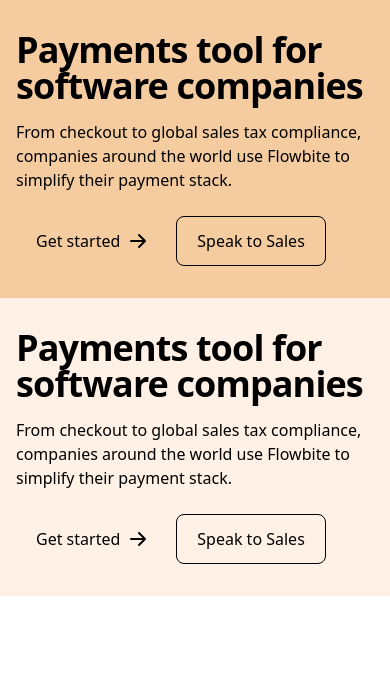
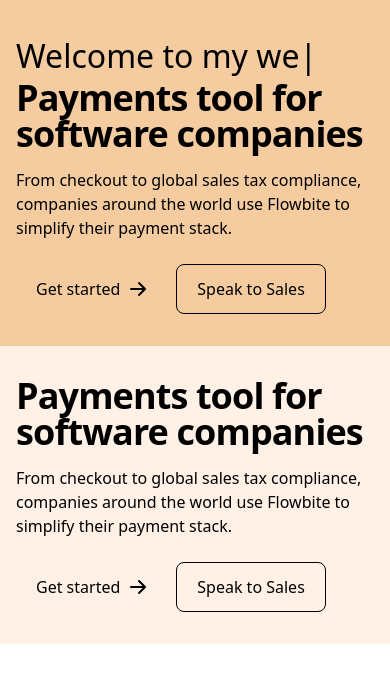
Before and after one commit to rockmafia/Julie_Site, a React (Vite) app: page / in a window 390 px wide. Shown: the top 682 px of the page. Built offline with nearby package versions, Linux system fonts and the light colour scheme.

Commit message:
Update App.jsx

```diff
--- a/src/App.jsx
+++ b/src/App.jsx
@@ -1,4 +1,4 @@
-
+import {TypeAnimation} from 'react-type-animation'
 
 function App() {
 
@@ -6,39 +6,52 @@
   return (
     <>
      <section className="bg-Sepia dark:bg-gray-900">
-    <div class="grid max-w-screen-xl px-4 py-8 mx-auto lg:gap-8 xl:gap-0 lg:py-16 lg:grid-cols-12">
-        <div class="mr-auto place-self-center lg:col-span-7">
-            <h1 class="max-w-2xl mb-4 text-4xl font-extrabold tracking-tight leading-none md:text-5xl xl:text-6xl dark:text-white">Payments tool for software companies</h1>
-            <p class="max-w-2xl mb-6 font-light text-gray-500 lg:mb-8 md:text-lg lg:text-xl dark:text-gray-400">From checkout to global sales tax compliance, companies around the world use Flowbite to simplify their payment stack.</p>
-            <a href="#" class="inline-flex items-center justify-center px-5 py-3 mr-3 text-base font-medium text-center text-white rounded-lg bg-primary-700 hover:bg-primary-800 focus:ring-4 focus:ring-primary-300 dark:focus:ring-primary-900">
+     <div>
+
+    </div>
+    <div className="grid max-w-screen-xl px-4 py-8 mx-auto lg:gap-8 xl:gap-0 lg:py-16 lg:grid-cols-12">
+        <div className="mr-auto place-self-center lg:col-span-7">
+        <TypeAnimation
+        sequence={[
+          `Welcome to my website!\nI'm a Developer\nand a Designer.`,
+          1000,
+          "",
+        ]}
+        speed={50}
+        style={{ whiteSpace: 'pre-line', fontSize: '2em' }}
+        repeat={Infinity}
+      />
+            <h1 className="max-w-2xl mb-4 text-4xl font-extrabold tracking-tight leading-none md:text-5xl xl:text-6xl dark:text-white">Payments tool for software companies</h1>
+            <p className="max-w-2xl mb-6 font-light text-gray-500 lg:mb-8 md:text-lg lg:text-xl dark:text-gray-400">From checkout to global sales tax compliance, companies around the world use Flowbite to simplify their payment stack.</p>
+            <a href="#" className="inline-flex items-center justify-center px-5 py-3 mr-3 text-base font-medium text-center text-white rounded-lg bg-primary-700 hover:bg-primary-800 focus:ring-4 focus:ring-primary-300 dark:focus:ring-primary-900">
                 Get started
-                <svg class="w-5 h-5 ml-2 -mr-1" fill="currentColor" viewBox="0 0 20 20" xmlns="http://www.w3.org/2000/svg"><path fill-rule="evenodd" d="M10.293 3.293a1 1 0 011.414 0l6 6a1 1 0 010 1.414l-6 6a1 1 0 01-1.414-1.414L14.586 11H3a1 1 0 110-2h11.586l-4.293-4.293a1 1 0 010-1.414z" clip-rule="evenodd"></path></svg>
+                <svg className="w-5 h-5 ml-2 -mr-1" fill="currentColor" viewBox="0 0 20 20" xmlns="http://www.w3.org/2000/svg"><path fillRule="evenodd" d="M10.293 3.293a1 1 0 011.414 0l6 6a1 1 0 010 1.414l-6 6a1 1 0 01-1.414-1.414L14.586 11H3a1 1 0 110-2h11.586l-4.293-4.293a1 1 0 010-1.414z" clipRule="evenodd"></path></svg>
             </a>
-            <a href="#" class="inline-flex items-center justify-center px-5 py-3 text-base font-medium text-center text-gray-900 border border-gray-300 rounded-lg hover:bg-gray-100 focus:ring-4 focus:ring-gray-100 dark:text-white dark:border-gray-700 dark:hover:bg-gray-700 dark:focus:ring-gray-800">
+            <a href="#" className="inline-flex items-center justify-center px-5 py-3 text-base font-medium text-center text-gray-900 border border-gray-300 rounded-lg hover:bg-gray-100 focus:ring-4 focus:ring-gray-100 dark:text-white dark:border-gray-700 dark:hover:bg-gray-700 dark:focus:ring-gray-800">
                 Speak to Sales
             </a>
         </div>
-        <div class="hidden lg:mt-0 lg:col-span-5 lg:flex">
+        <div className="hidden lg:mt-0 lg:col-span-5 lg:flex">
             <img src="https://images.unsplash.com/photo-1552858725-2758b5fb1286?q=80&w=2940&auto=format&fit=crop&ixlib=rb-4.0.3&ixid=M3wxMjA3fDB8MHxwaG90by1wYWdlfHx8fGVufDB8fHx8fA%3D%3D" alt="mockup"/>
         </div>
     </div>
 </section>
 
 <section className="bg-Salmon dark:bg-gray-900">
-    <div class="grid max-w-screen-xl px-4 py-8 mx-auto lg:gap-8 xl:gap-0 lg:py-16 lg:grid-cols-12">
+    <div className="grid max-w-screen-xl px-4 py-8 mx-auto lg:gap-8 xl:gap-0 lg:py-16 lg:grid-cols-12">
 
-        <div class="hidden lg:mt-0 lg:col-span-5 lg:flex">
+        <div className="hidden lg:mt-0 lg:col-span-5 lg:flex">
             <img src="https://images.unsplash.com/photo-1542435503-956c469947f6?q=80&w=3174&auto=format&fit=crop&ixlib=rb-4.0.3&ixid=M3wxMjA3fDB8MHxwaG90by1wYWdlfHx8fGVufDB8fHx8fA%3D%3D" alt="mockup"/>
         </div>
 
-        <div class="mr-auto place-self-center lg:col-span-7">
-            <h1 class="max-w-2xl mb-4 text-4xl font-extrabold tracking-tight leading-none md:text-5xl xl:text-6xl dark:text-white">Payments tool for software companies</h1>
-            <p class="max-w-2xl mb-6 font-light text-gray-500 lg:mb-8 md:text-lg lg:text-xl dark:text-gray-400">From checkout to global sales tax compliance, companies around the world use Flowbite to simplify their payment stack.</p>
-            <a href="#" class="inline-flex items-center justify-center px-5 py-3 mr-3 text-base font-medium text-center text-white rounded-lg bg-primary-700 hover:bg-primary-800 focus:ring-4 focus:ring-primary-300 dark:focus:ring-primary-900">
+        <div className="mr-auto place-self-center lg:col-span-7">
+            <h1 className="max-w-2xl mb-4 text-4xl font-extrabold tracking-tight leading-none md:text-5xl xl:text-6xl dark:text-white">Payments tool for software companies</h1>
+            <p className="max-w-2xl mb-6 font-light text-gray-500 lg:mb-8 md:text-lg lg:text-xl dark:text-gray-400">From checkout to global sales tax compliance, companies around the world use Flowbite to simplify their payment stack.</p>
+            <a href="#" className="inline-flex items-center justify-center px-5 py-3 mr-3 text-base font-medium text-center text-white rounded-lg bg-primary-700 hover:bg-primary-800 focus:ring-4 focus:ring-primary-300 dark:focus:ring-primary-900">
                 Get started
-                <svg class="w-5 h-5 ml-2 -mr-1" fill="currentColor" viewBox="0 0 20 20" xmlns="http://www.w3.org/2000/svg"><path fill-rule="evenodd" d="M10.293 3.293a1 1 0 011.414 0l6 6a1 1 0 010 1.414l-6 6a1 1 0 01-1.414-1.414L14.586 11H3a1 1 0 110-2h11.586l-4.293-4.293a1 1 0 010-1.414z" clip-rule="evenodd"></path></svg>
+                <svg className="w-5 h-5 ml-2 -mr-1" fill="currentColor" viewBox="0 0 20 20" xmlns="http://www.w3.org/2000/svg"><path fill-rule="evenodd" d="M10.293 3.293a1 1 0 011.414 0l6 6a1 1 0 010 1.414l-6 6a1 1 0 01-1.414-1.414L14.586 11H3a1 1 0 110-2h11.586l-4.293-4.293a1 1 0 010-1.414z" clip-rule="evenodd"></path></svg>
             </a>
-            <a href="#" class="inline-flex items-center justify-center px-5 py-3 text-base font-medium text-center text-gray-900 border border-gray-300 rounded-lg hover:bg-gray-100 focus:ring-4 focus:ring-gray-100 dark:text-white dark:border-gray-700 dark:hover:bg-gray-700 dark:focus:ring-gray-800">
+            <a href="#" className="inline-flex items-center justify-center px-5 py-3 text-base font-medium text-center text-gray-900 border border-gray-300 rounded-lg hover:bg-gray-100 focus:ring-4 focus:ring-gray-100 dark:text-white dark:border-gray-700 dark:hover:bg-gray-700 dark:focus:ring-gray-800">
                 Speak to Sales
             </a>
         </div>
```
